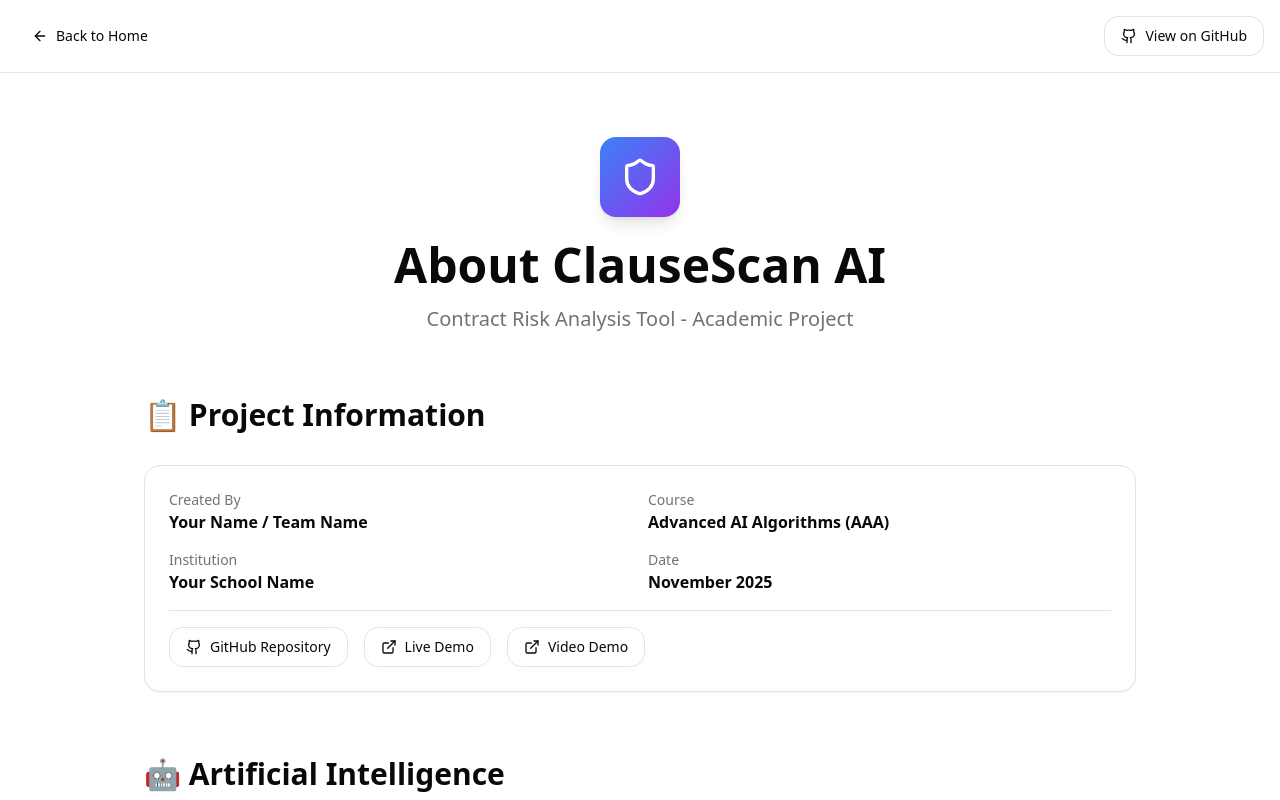
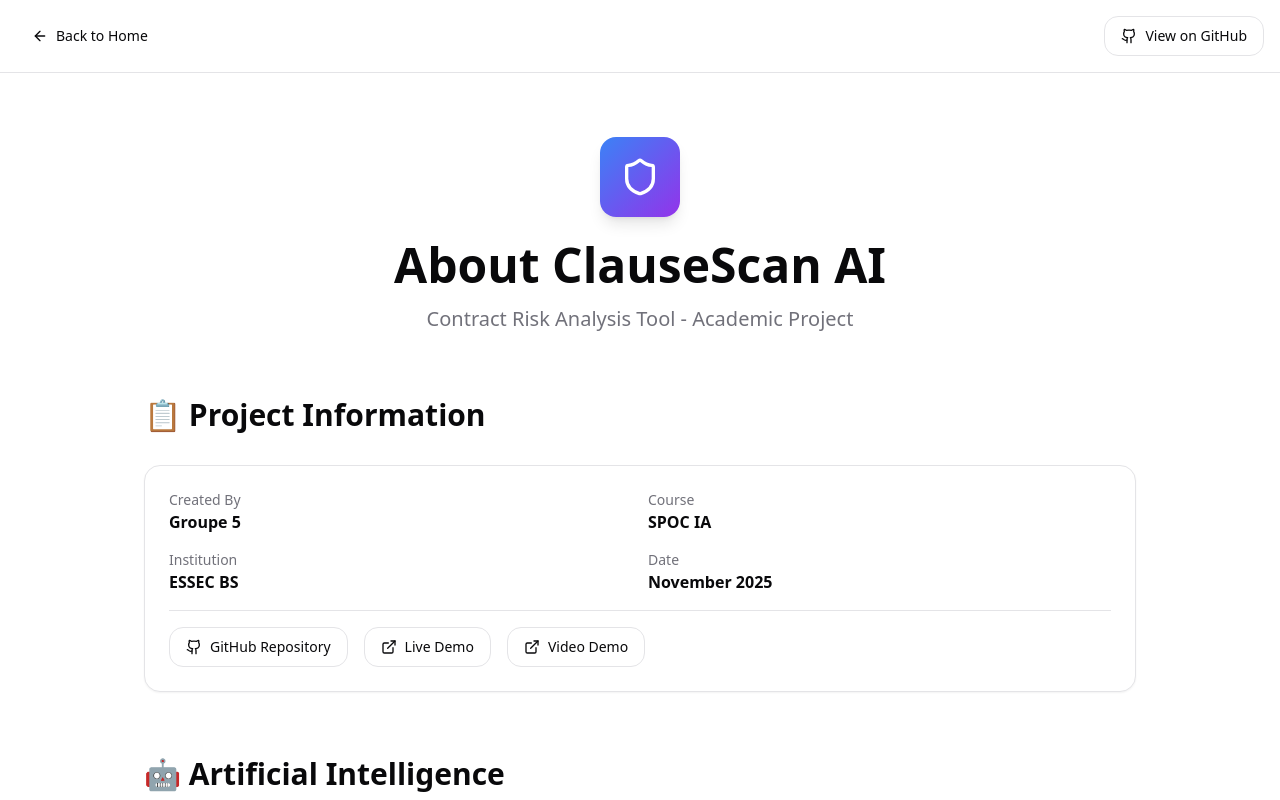
Before and after one commit to Nawkos/clausescania, a React (Vite) app: page /about in a window 1280 px wide. Shown: the top 800 px of the page. Built offline with nearby package versions, Linux system fonts and the light colour scheme; the HTML template or start-up script is replaced by a standard one.

Commit message:
Update About page information

```diff
--- a/src/pages/About.tsx
+++ b/src/pages/About.tsx
@@ -46,15 +46,15 @@ const About = () => {
               <div className="grid md:grid-cols-2 gap-4">
                 <div>
                   <p className="text-sm text-muted-foreground">Created By</p>
-                  <p className="font-semibold">Your Name / Team Name</p>
+                  <p className="font-semibold">Groupe 5</p>
                 </div>
                 <div>
                   <p className="text-sm text-muted-foreground">Course</p>
-                  <p className="font-semibold">Advanced AI Algorithms (AAA)</p>
+                  <p className="font-semibold">SPOC IA</p>
                 </div>
                 <div>
                   <p className="text-sm text-muted-foreground">Institution</p>
-                  <p className="font-semibold">Your School Name</p>
+                  <p className="font-semibold">ESSEC BS</p>
                 </div>
                 <div>
                   <p className="text-sm text-muted-foreground">Date</p>
```
